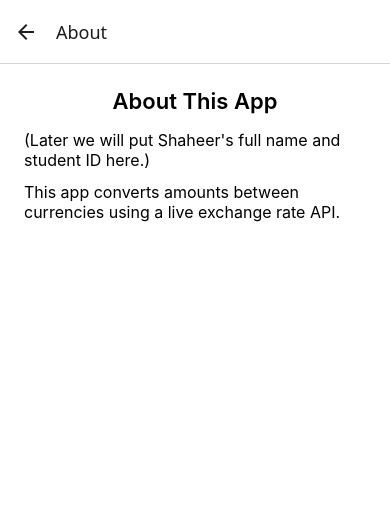
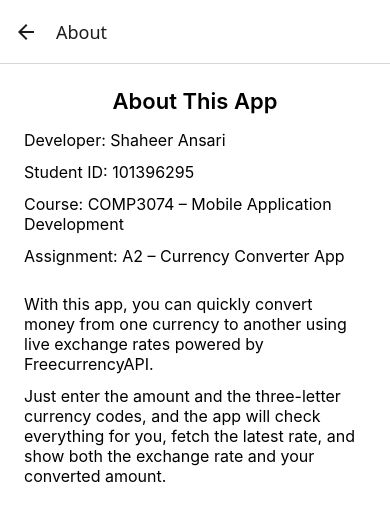
Before and after one commit to Shaheerios/101396295_COMP3074_Assignment2, a React Native app: screen / in a window 390 px wide. Both pictures are taken after a click on the button "GO TO ABOUT SCREEN". Shown: the top 522 px of the page. Built offline with nearby package versions, Linux system fonts and the light colour scheme.

Commit message:
Added About Screen Info

```diff
--- a/App.tsx
+++ b/App.tsx
@@ -193,15 +193,33 @@ function AboutScreen() {
   return (
     <View style={styles.container}>
       <Text style={styles.title}>About This App</Text>
+
       <Text style={styles.text}>
-        (Later we will put Shaheer&apos;s full name and student ID here.)
+        Developer: Shaheer Ansari
       </Text>
       <Text style={styles.text}>
-        This app converts amounts between currencies using a live exchange rate API.
+        Student ID: 101396295
       </Text>
+      <Text style={styles.text}>
+        Course: COMP3074 – Mobile Application Development
+      </Text>
+      <Text style={styles.text}>
+        Assignment: A2 – Currency Converter App
+      </Text>
+     <Text style={[styles.text, { marginTop: 16 }]}>
+       With this app, you can quickly convert money from one currency to another
+       using live exchange rates powered by FreecurrencyAPI.
+     </Text>
+     <Text style={styles.text}>
+       Just enter the amount and the three-letter currency codes, and the app will
+       check everything for you, fetch the latest rate, and show both the exchange
+       rate and your converted amount.
+     </Text>
+
     </View>
   );
 }
+
 
 export default function App() {
   return (
```
